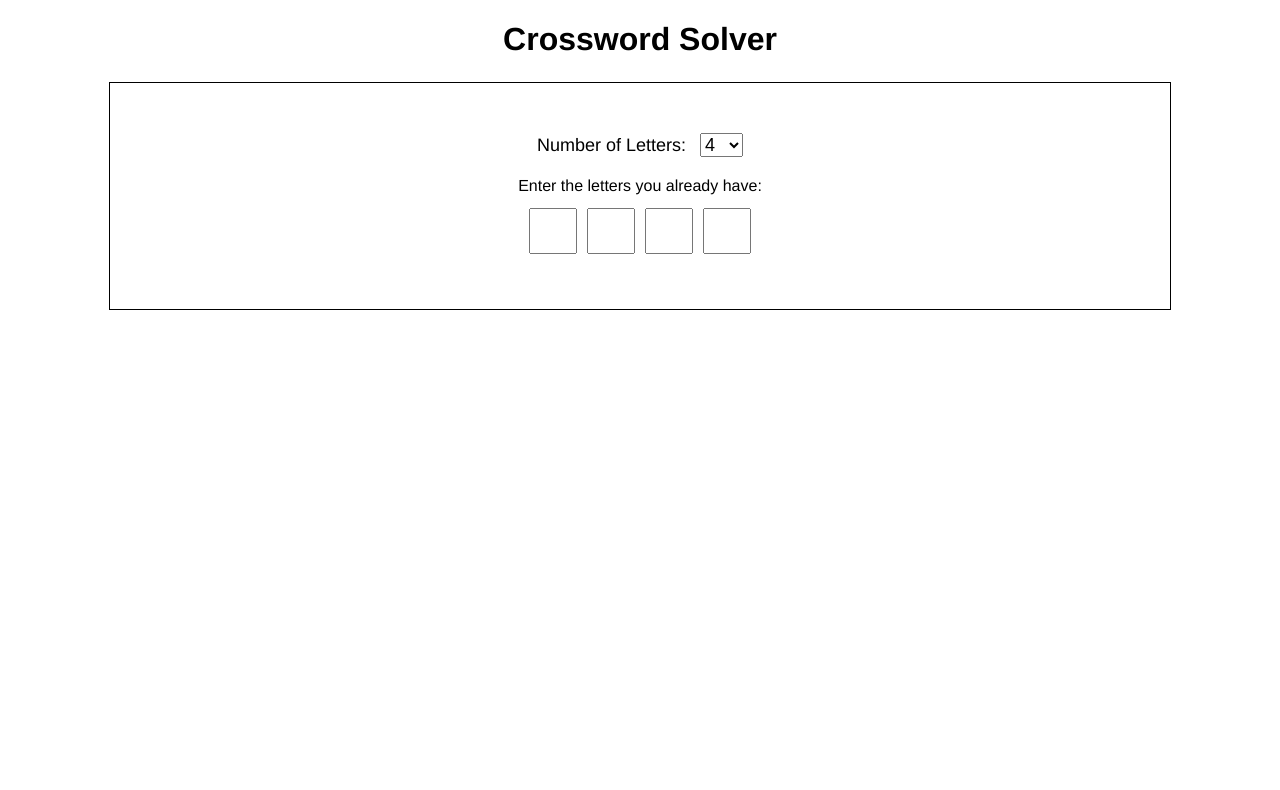
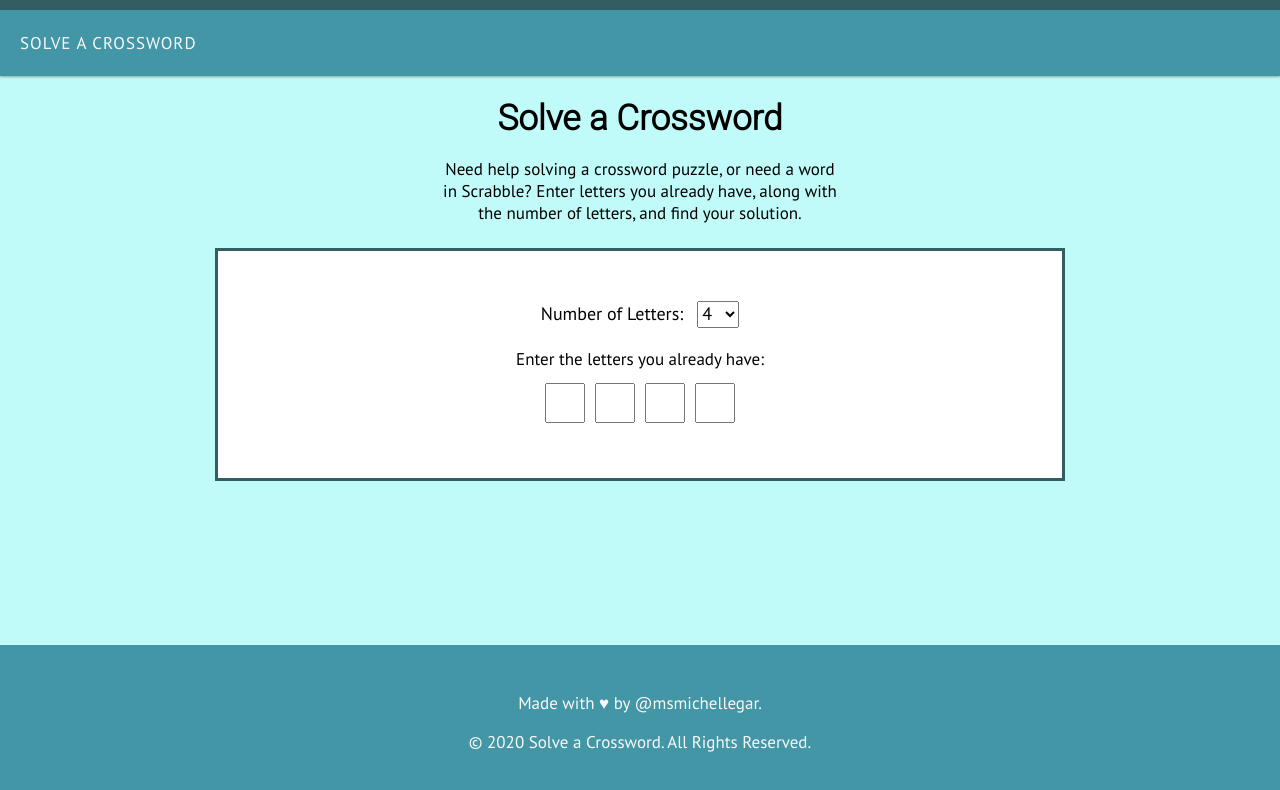
Before and after one commit to msmichellegar/solveacrossword, a Next.js app: page / in a window 1280 px wide. Shown: the top 790 px of the page. Built offline with nearby package versions, Linux system fonts and the light colour scheme.

Commit message:
add styling

```diff
--- /dev/null
+++ b/components/footer.js
@@ -0,0 +1,17 @@
+import styles from './footer.module.css';
+
+const Footer = () => {
+  return (
+    <footer className={styles.footer}>
+      <p>
+        Made with ♥ by{' '}
+        <a href="www.twitter.com/msmichellegar">@msmichellegar</a>.
+      </p>
+      <p>
+        © {new Date().getFullYear()} Solve a Crossword. All Rights Reserved.
+      </p>
+    </footer>
+  );
+};
+
+export default Footer;
--- /dev/null
+++ b/components/footer.module.css
@@ -0,0 +1,10 @@
+.footer {
+  color: #fafafa;
+  background-color: #4296a6;
+  width: 100%;
+  padding: 30px 0;
+  margin-top: auto;
+}
+
+.link {
+}
--- a/components/letter.js
+++ b/components/letter.js
@@ -3,7 +3,13 @@ import styles from './letter.module.css';
 const Letter = ({ onInput, index }) => {
   return (
     <>
+      <label for={`letter-${index + 1}`} className={styles.label}>
+        {`Letter ${index + 1}`}
+      </label>
       <input
+        type="text"
+        name={`letter ${index + 1}`}
+        id={`letter-${index + 1}`}
         className={styles.letter}
         maxLength="1"
         onInput={(event) => onInput(event.target.value, index)}
--- a/components/letter.module.css
+++ b/components/letter.module.css
@@ -5,3 +5,16 @@
   font-size: 30px;
   text-align: center;
 }
+
+@media screen and (max-width: 600px) {
+  .letter {
+    width: 32px;
+    height: 32px;
+    margin: 3px;
+    font-size: 20px;
+  }
+}
+
+.label {
+  display: none;
+}
--- /dev/null
+++ b/components/nav.js
@@ -0,0 +1,11 @@
+import styles from './nav.module.css';
+
+const Nav = () => {
+  return (
+    <nav className={styles.nav}>
+      <p>Solve a Crossword</p>
+    </nav>
+  );
+};
+
+export default Nav;
--- /dev/null
+++ b/components/nav.module.css
@@ -0,0 +1,12 @@
+.nav {
+  border-top: 10px solid #315e63;
+  color: #fafafa;
+  background-color: #4296a6;
+  width: 100%;
+  text-align: left;
+  padding: 5px 20px;
+  margin-bottom: 20px;
+  box-shadow: 0 1px 3px rgba(0, 0, 0, 0.12), 0 1px 2px rgba(0, 0, 0, 0.24);
+  text-transform: uppercase;
+  letter-spacing: 1px;
+}
--- /dev/null
+++ b/pages/_app.js
@@ -0,0 +1,5 @@
+import '../styles/global.css';
+
+export default function App({ Component, pageProps }) {
+  return <Component {...pageProps} />;
+}
--- a/pages/_document.js
+++ b/pages/_document.js
@@ -37,10 +37,18 @@ export default class MyDocument extends Document {
     );
 
     return (
-      <html>
+      <html lang="en">
         <Head>
           {metaTags}
           {/* Global Site Tag (gtag.js) - Google Analytics */}
+          <link
+            href="https://fonts.googleapis.com/css?family=PT+Sans|Roboto:300"
+            rel="stylesheet"
+          ></link>
+          {/* <link
+            href="https://fonts.googleapis.com/css?family=Nunito:300|PT+Sans"
+            rel="stylesheet"
+          ></link> */}
           <script
             async
             src={`https://www.googletagmanager.com/gtag/js?id=${GA_TRACKING_ID}`}
--- a/pages/index.js
+++ b/pages/index.js
@@ -1,7 +1,9 @@
 import { useState } from 'react';
 import styles from './index.module.css';
+import Nav from '../components/nav';
 import Letter from '../components/letter';
 import NumberInput from '../components/number-input';
+import Footer from '../components/footer';
 
 const INITIAL_NUMBER_VALUE = 4;
 
@@ -81,7 +83,14 @@ const HomePage = () => {
 
   return (
     <div className={styles.body}>
-      <h1 className={styles.title}>Crossword Solver</h1>
+      <Nav />
+      <div className={styles.content}>
+        <h1 className={styles.title}>Solve a Crossword</h1>
+        <p className={styles.introText}>
+          Need help solving a crossword puzzle, or need a word in Scrabble?
+          Enter letters you already have, along with the number of letters, and
+          find your solution.
+        </p>
         <div className={styles.inputSection}>
           <div className={styles.inputs}>
             <div className={styles.numberInput}>
@@ -100,8 +109,9 @@ const HomePage = () => {
             </div>
           </div>
         </div>
+        <div className={styles.suggestionsSection}>
           {!!suggestions.length && (
-        <div className={styles.suggestionsSection}>
+            <>
               <h2 className={styles.suggestionsTitle}>Matching Words</h2>
               <div className={styles.suggestions}>
                 {suggestions.map((word) => (
@@ -110,8 +120,11 @@ const HomePage = () => {
                   </span>
                 ))}
               </div>
+            </>
+          )}
         </div>
-      )}
+      </div>
+      <Footer />
     </div>
   );
 };
--- a/pages/index.module.css
+++ b/pages/index.module.css
@@ -1,18 +1,40 @@
 .body {
+  min-height: 100vh;
+  text-align: center;
+  background-color: #c1fbf9;
+  display: flex;
+  flex-direction: column;
+  align-items: center;
+}
+
+.content {
   font-family: Helvetica;
-  text-align: center;
+  width: 100%;
+  display: flex;
+  flex-direction: column;
+  align-items: center;
 }
 
 .title {
-  margin-bottom: 24px;
+  margin: 0 0 16px;
+  font-size: 35px;
+}
+
+.introText {
+  max-width: 400px;
+  margin: 0 0 24px;
 }
 
 .inputSection {
+  background-color: white;
+  width: 100%;
   text-align: center;
-  max-width: 1000px;
-  border: 1px solid black;
-  margin: 0 auto 24px;
+  width: 850px;
+  max-width: 96%;
+  border: 3px solid #315e63;
+  margin: 0 10px 20px;
   padding: 30px;
+  box-sizing: border-box;
 }
 
 .numberInput {
@@ -28,11 +50,12 @@
 }
 
 .suggestionsSection {
+  margin-bottom: 20px;
 }
 
 .suggestions {
   margin: 0 auto;
-  max-width: 1000px;
+  max-width: 850px;
   display: flex;
   flex-wrap: wrap;
   justify-content: center;
--- /dev/null
+++ b/styles/global.css
@@ -0,0 +1,42 @@
+html,
+body {
+  padding: 0;
+  margin: 0;
+  font-family: -apple-system, BlinkMacSystemFont, Segoe UI, Roboto, Oxygen,
+    Ubuntu, Cantarell, Fira Sans, Droid Sans, Helvetica Neue, sans-serif;
+  line-height: 1.3;
+  font-size: 18px;
+}
+
+* {
+  box-sizing: border-box;
+}
+
+h1,
+h2 {
+  font-family: 'Roboto', Sans-Serif;
+}
+
+p,
+a,
+label,
+input,
+select,
+option {
+  font-family: 'PT Sans', Sans-Serif;
+  font-size: 17px;
+}
+
+a {
+  text-decoration: none;
+  color: inherit;
+}
+
+a:hover {
+  text-decoration: underline;
+}
+
+img {
+  max-width: 100%;
+  display: block;
+}
```
Lines whose indentation alone changed are shown as unchanged.
